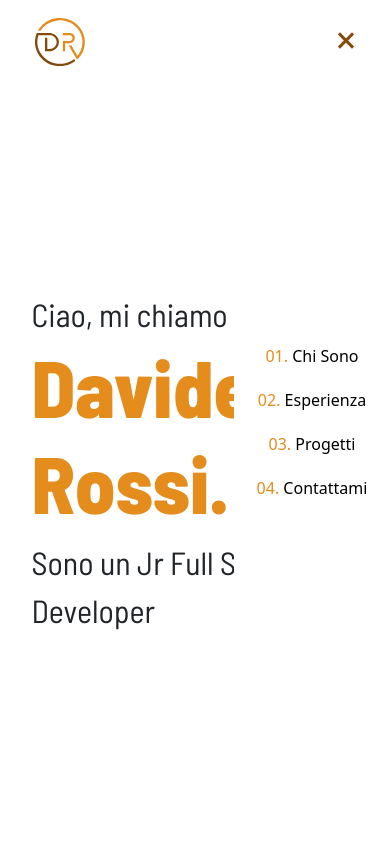
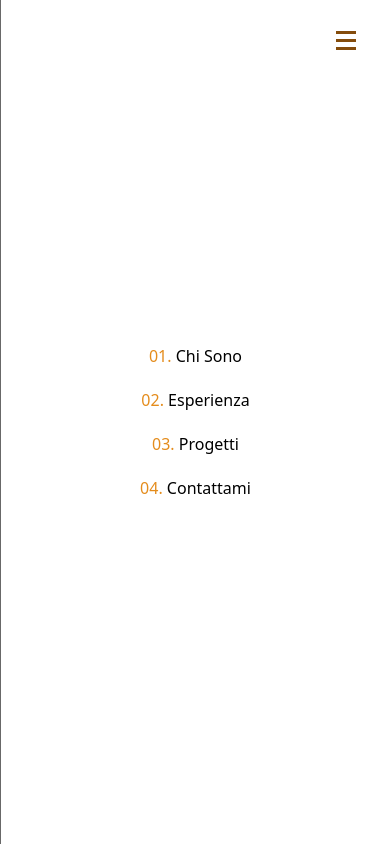
Before and after one commit to dunzolo/my-portfolio-app, a Vue app: page / in a window 390 px wide. Both pictures are taken after a click on the button 345 px from the left and 40 px from the top of the page. Shown: the top 844 px of the page. Built offline with nearby package versions, Linux system fonts and the light colour scheme.

Commit message:
✔️ added style scroll bar and offcanvas

```diff
--- a/index.html
+++ b/index.html
@@ -1,14 +1,21 @@
 <!DOCTYPE html>
 <html lang="en">
+
 <head>
   <meta charset="UTF-8" />
   <link rel="icon" type="image/svg+xml" href="/my_portfolio_logo.svg" />
-    <link rel="stylesheet" href="https://cdnjs.cloudflare.com/ajax/libs/font-awesome/6.4.0/css/all.min.css" integrity="sha512-iecdLmaskl7CVkqkXNQ/ZH/XLlvWZOJyj7Yy7tcenmpD1ypASozpmT/E0iPtmFIB46ZmdtAc9eNBvH0H/ZpiBw==" crossorigin="anonymous" referrerpolicy="no-referrer" />
+  <link rel="stylesheet" href="https://cdnjs.cloudflare.com/ajax/libs/font-awesome/6.4.0/css/all.min.css"
+    integrity="sha512-iecdLmaskl7CVkqkXNQ/ZH/XLlvWZOJyj7Yy7tcenmpD1ypASozpmT/E0iPtmFIB46ZmdtAc9eNBvH0H/ZpiBw=="
+    crossorigin="anonymous" referrerpolicy="no-referrer" />
   <meta name="viewport" content="width=device-width, initial-scale=1.0" />
   <title>DavideRossi Portfolio</title>
 </head>
+
 <body>
   <div id="app"></div>
   <script type="module" src="/src/main.js"></script>
 </body>
+<script src="https://cdn.jsdelivr.net/npm/bootstrap@5.3.0-alpha3/dist/js/bootstrap.bundle.min.js"
+  integrity="sha384-ENjdO4Dr2bkBIFxQpeoTz1HIcje39Wm4jDKdf19U8gI4ddQ3GYNS7NTKfAdVQSZe" crossorigin="anonymous"></script>
+
 </html>
--- a/src/components/AppHeader.vue
+++ b/src/components/AppHeader.vue
@@ -9,7 +9,7 @@ export default {
 }
 </script>
 
-<template lang="">
+<!-- <template lang="">
     <header>
         <nav>
             <div class="logo">
@@ -40,6 +40,46 @@ export default {
                     </div>
                 </transition>
             </div>
+        </nav>
+    </header>
+</template> -->
+
+<template>
+    <header>
+        <nav class="navbar">
+
+
+            <div class="logo">
+                <a href="/"><img src="/my_portfolio_logo.svg" alt="logo"></a>
+            </div>
+            <div id="navbar-list">
+                <ul>
+                    <li><a href="#about-me"><span class="index">01.</span> Chi Sono</a></li>
+                    <li><a href="#experience"><span class="index">02.</span> Esperienza</a></li>
+                    <li><a href="#projects"><span class="index">03.</span> Progetti</a></li>
+                    <li><a href=""><span class="index">04.</span> Contattami</a></li>
+                </ul>
+            </div>
+            <div id="sidemenu">
+                <button class="sidemenu__btn" data-bs-toggle="offcanvas" data-bs-target="#offcanvasNavbar">
+                    <span class="top"></span>
+                    <span class="mid"></span>
+                    <span class="bottom"></span>
+                </button>
+            </div>
+
+            <div class="offcanvas offcanvas-end vh-100" tabindex="-1" id="offcanvasNavbar"
+                aria-labelledby="offcanvasNavbarLabel">
+                <div class="offcanvas-body">
+                    <ul class="sidemenu__list">
+                        <li><a href="#about-me"><span class="index">01.</span> Chi Sono</a></li>
+                        <li><a href="#experience"><span class="index">02.</span> Esperienza</a></li>
+                        <li><a href="#projects"><span class="index">03.</span> Progetti</a></li>
+                        <li><a href=""><span class="index">04.</span> Contattami</a></li>
+                    </ul>
+                </div>
+            </div>
+
         </nav>
     </header>
 </template>
@@ -96,6 +136,37 @@ header {
             }
         }
 
+        .sidemenu__list {
+            height: 100%;
+            display: flex;
+            flex-direction: column;
+            align-items: center;
+            justify-content: center;
+            padding-top: 50px;
+            list-style: none;
+            padding: 0;
+            margin: 0;
+            text-align: center;
+            list-style-type: none;
+
+            li {
+                padding: 10px;
+
+                a {
+                    text-decoration: none;
+                    color: black;
+
+                    &:hover {
+                        color: $secondary_color;
+                    }
+                }
+
+                .index {
+                    color: $secondary_color;
+                }
+            }
+        }
+
         #sidemenu {
             display: none;
 
@@ -107,7 +178,7 @@ header {
                     background: transparent;
                     border: none;
                     position: relative;
-                    z-index: 100;
+                    z-index: 2000;
                     appearance: none;
                     cursor: pointer;
                     outline: none;
@@ -160,36 +231,7 @@ header {
                     background-color: white;
                 }
 
-                &__list {
-                    height: 100%;
-                    display: flex;
-                    flex-direction: column;
-                    align-items: center;
-                    justify-content: center;
-                    padding-top: 50px;
-                    list-style: none;
-                    padding: 0;
-                    margin: 0;
-                    text-align: center;
-                    list-style-type: none;
 
-                    li {
-                        padding: 10px;
-
-                        a {
-                            text-decoration: none;
-                            color: black;
-
-                            &:hover {
-                                color: $secondary_color;
-                            }
-                        }
-
-                        .index {
-                            color: $secondary_color;
-                        }
-                    }
-                }
             }
         }
     }
--- a/src/style/generals.scss
+++ b/src/style/generals.scss
@@ -1,5 +1,6 @@
 @import "node_modules/bootstrap/scss/bootstrap";
 @import url('https://fonts.googleapis.com/css2?family=Barlow+Semi+Condensed:wght@400;800&display=swap');
+@import './partials/variables';
 
 * {
     margin: 0;
@@ -19,8 +20,34 @@ p {
     margin-bottom: 0;
 }
 
-.container {
-    margin: 0;
+// ------------------------------------
+
+/* width */
+::-webkit-scrollbar {
+    width: 10px;
+    background-color: #F5F5F5;
 }
 
-// ------------------------------------
+/* Track */
+::-webkit-scrollbar-track {
+    -webkit-box-shadow: inset 0 0 6px rgba(0, 0, 0, 0.1);
+    background-color: #F5F5F5;
+    border-radius: 10px;
+}
+
+/* Handle */
+::-webkit-scrollbar-thumb {
+    border-radius: 10px;
+    background-color: #FFF;
+    background-image: -webkit-gradient(linear,
+            40% 0%,
+            75% 84%,
+            from($primary_color),
+            to($secondary_color),
+            color-stop(.6, #dea254))
+}
+
+/* Handle on hover */
+// ::-webkit-scrollbar-thumb:hover {
+//     background: #b30000;
+// }
```
Lines whose indentation alone changed are shown as unchanged.
